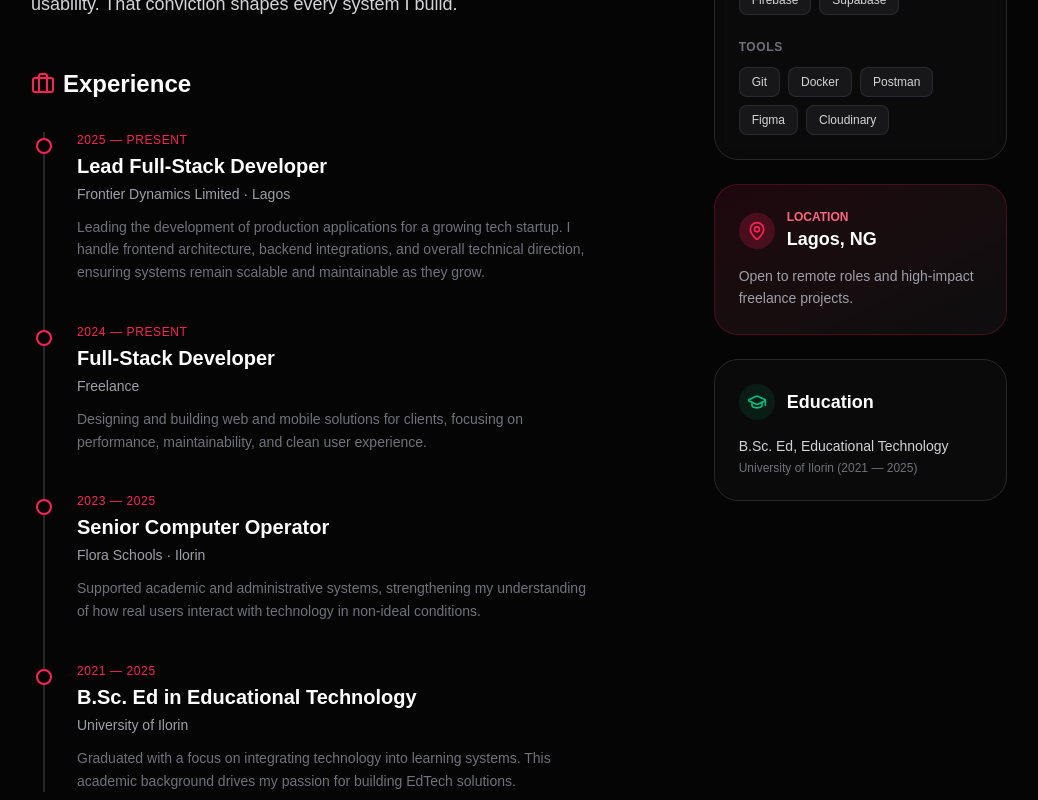
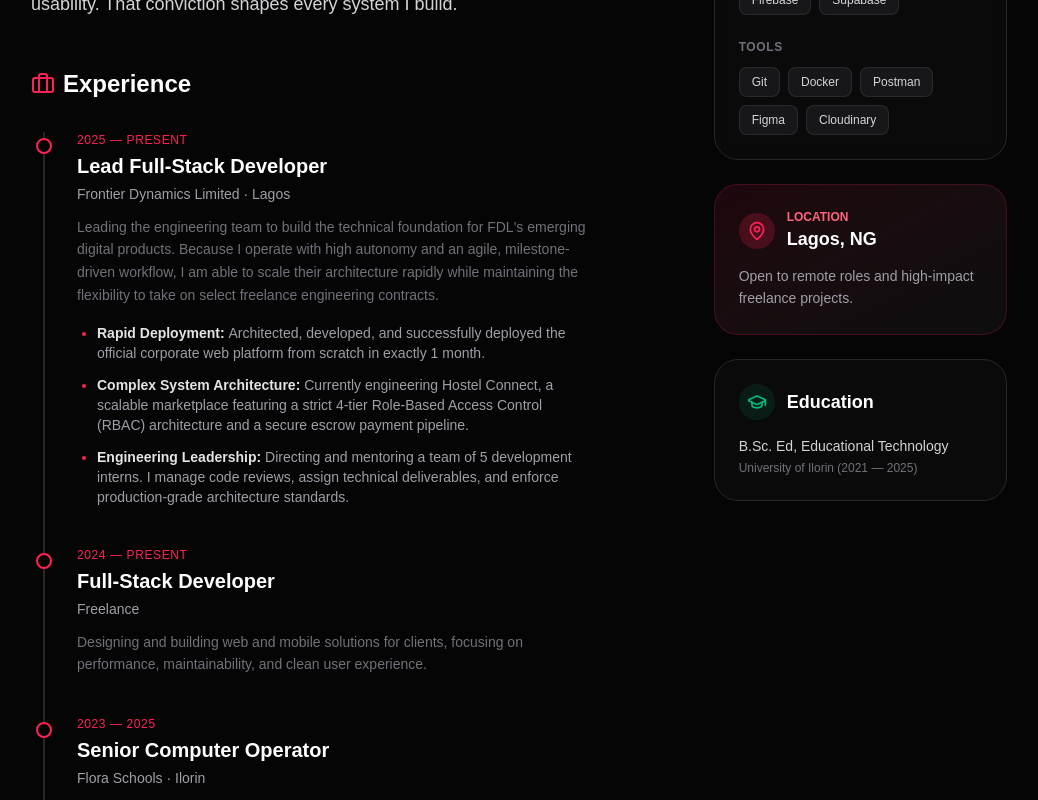
Before and after one commit to akbolaji-04/My-portfolio, a Next.js app: page /about in a window 1280 px wide. Shown: the part 800-1600 px from the top of the page, without its empty margins (121-1159 px from the left). Built offline with nearby package versions, Linux system fonts and the light colour scheme.

Commit message:
Update job descriptions and highlights in about page

```diff
--- a/src/app/about/page.tsx
+++ b/src/app/about/page.tsx
@@ -15,7 +15,21 @@ export default function About() {
       year: "2025 — Present",
       title: "Lead Full-Stack Developer",
       company: "Frontier Dynamics Limited · Lagos",
-      desc: "Leading the development of production applications for a growing tech startup. I handle frontend architecture, backend integrations, and overall technical direction, ensuring systems remain scalable and maintainable as they grow.",
+      desc: "Leading the engineering team to build the technical foundation for FDL's emerging digital products. Because I operate with high autonomy and an agile, milestone-driven workflow, I am able to scale their architecture rapidly while maintaining the flexibility to take on select freelance engineering contracts.",
+      highlights: [
+        {
+          label: "Rapid Deployment",
+          text: "Architected, developed, and successfully deployed the official corporate web platform from scratch in exactly 1 month.",
+        },
+        {
+          label: "Complex System Architecture",
+          text: "Currently engineering Hostel Connect, a scalable marketplace featuring a strict 4-tier Role-Based Access Control (RBAC) architecture and a secure escrow payment pipeline.",
+        },
+        {
+          label: "Engineering Leadership",
+          text: "Directing and mentoring a team of 5 development interns. I manage code reviews, assign technical deliverables, and enforce production-grade architecture standards.",
+        },
+      ],
     },
     {
       year: "2024 — Present",
@@ -109,11 +123,32 @@ export default function About() {
               <div className="border-l-2 border-zinc-800 ml-3 space-y-10 pl-8 relative">
                 {timeline.map((item, i) => (
                   <div key={i} className="relative">
+                    {/* Timeline Node */}
                     <div className="absolute -left-[41px] top-1.5 w-4 h-4 bg-[#050505] border-2 border-rose-500 rounded-full" />
-                    <span className="text-xs font-mono text-rose-500 mb-1 block uppercase tracking-wider">{item.year}</span>
+
+                    {/* Role Header */}
+                    <span className="text-xs font-mono text-rose-500 mb-1 block uppercase tracking-wider">
+                      {item.year}
+                    </span>
                     <h3 className="text-xl font-bold text-white mb-1">{item.title}</h3>
                     <p className="text-sm font-medium text-zinc-400 mb-3">{item.company}</p>
-                    <p className="text-zinc-500 text-sm leading-relaxed max-w-lg">{item.desc}</p>
+
+                    {/* Role Description */}
+                    <p className={`text-zinc-500 text-sm leading-relaxed max-w-lg ${item.highlights ? 'mb-4' : ''}`}>
+                      {item.desc}
+                    </p>
+
+                    {/* Role Highlights (Conditional Render) */}
+                    {item.highlights && (
+                      <ul className="list-disc pl-5 space-y-3 text-zinc-400 text-sm max-w-lg marker:text-rose-500">
+                        {item.highlights.map((highlight, hIdx) => (
+                          <li key={hIdx}>
+                            <strong className="text-zinc-200">{highlight.label}: </strong>
+                            {highlight.text}
+                          </li>
+                        ))}
+                      </ul>
+                    )}
                   </div>
                 ))}
               </div>
```
